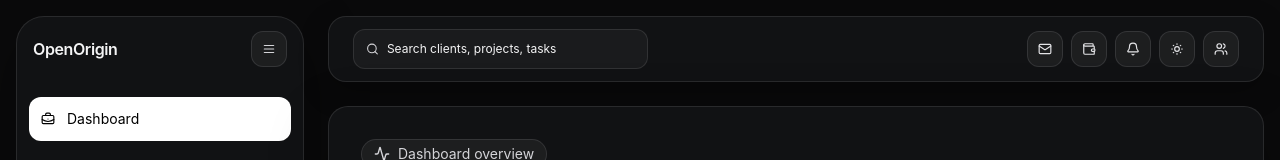
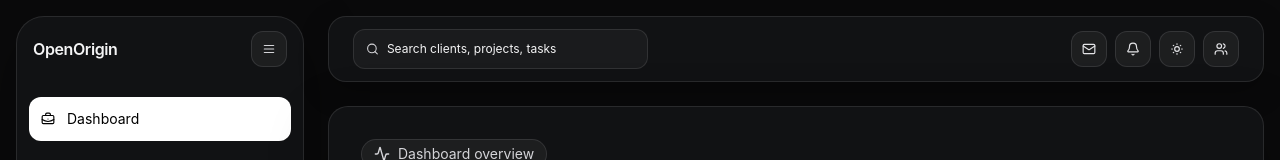
Before and after one commit to OpenOriginBot/Origin, a React (Vite) app in the folder projects/OpenOrigin/apps/web/: page / in a window 1280 px wide. Shown: the top 160 px of the page. Built offline with nearby package versions, Linux system fonts and the light colour scheme.

Commit message:
Remove wallet header action

```diff
--- a/projects/OpenOrigin/apps/web/src/components/app-shell.tsx
+++ b/projects/OpenOrigin/apps/web/src/components/app-shell.tsx
@@ -1,5 +1,5 @@
 import type { ReactNode } from 'react';
-import { Bell, BriefcaseBusiness, FolderKanban, Mail, Menu, Moon, Search, SunMedium, Users, Wallet } from 'lucide-react';
+import { Bell, BriefcaseBusiness, FolderKanban, Mail, Menu, Moon, Search, SunMedium, Users } from 'lucide-react';
 import { useUIStore } from '@/store/ui-store';
 import { cn } from '@/lib/utils';
 
@@ -114,15 +114,6 @@ export function AppShell({ children }: AppShellProps) {
                 'inline-flex h-9 w-9 items-center justify-center rounded-xl border transition-colors',
                 isDark ? 'border-white/10 bg-white/5 text-zinc-200' : 'border-black/10 bg-black/[0.03] text-zinc-800',
               )}
-              aria-label="Wallet"
-            >
-              <Wallet className="h-3.5 w-3.5" />
-            </button>
-            <button
-              className={cn(
-                'inline-flex h-9 w-9 items-center justify-center rounded-xl border transition-colors',
-                isDark ? 'border-white/10 bg-white/5 text-zinc-200' : 'border-black/10 bg-black/[0.03] text-zinc-800',
-              )}
               aria-label="Notifications"
             >
               <Bell className="h-3.5 w-3.5" />
```
